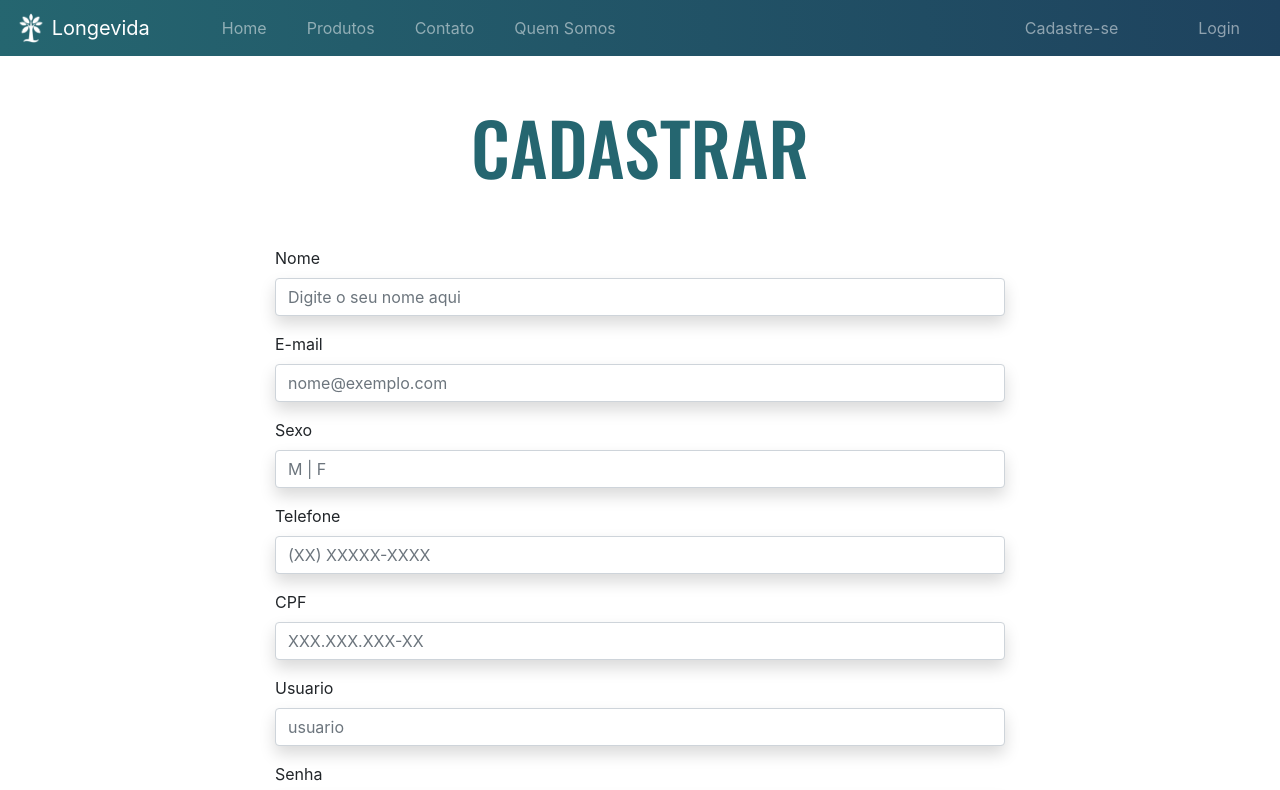
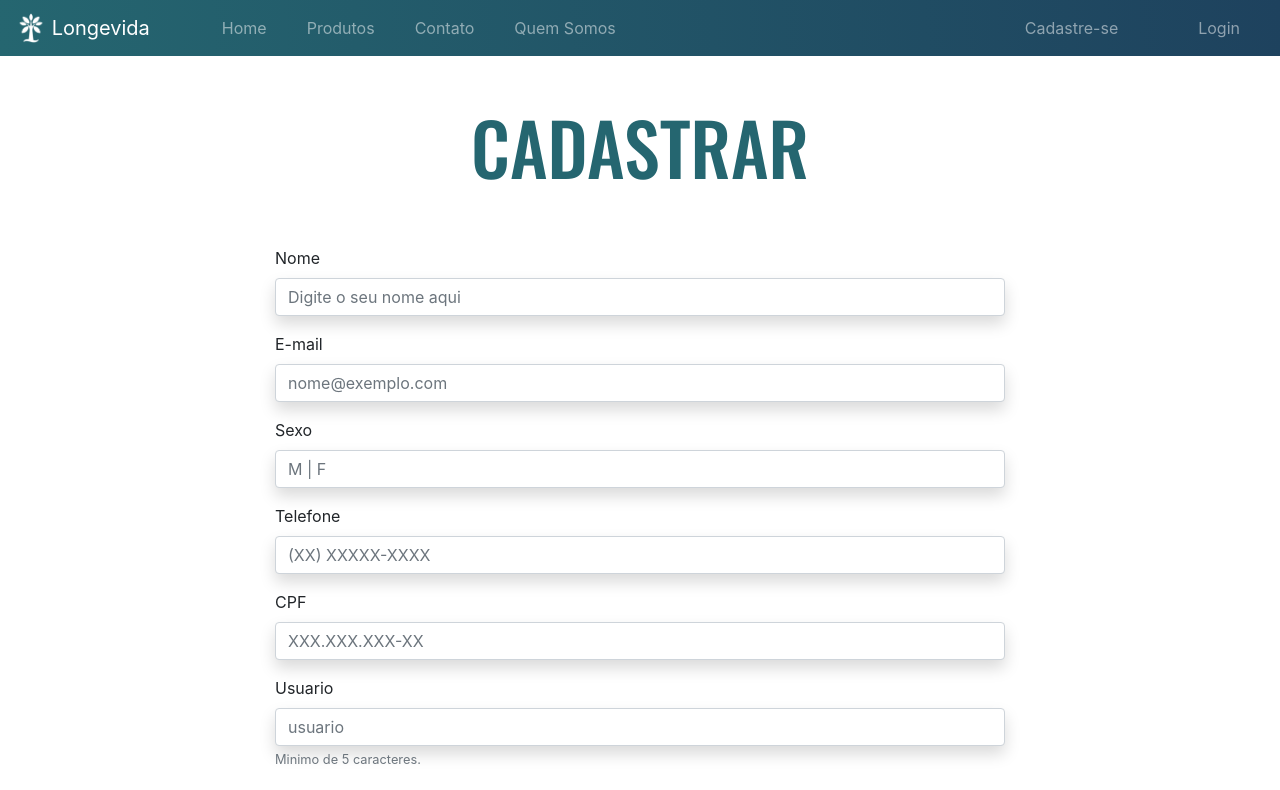
Before and after one commit to GustavoGodoy/LongeVida-Front-End, an Angular app in the folder Longevida/: page /cadastro in a window 1280 px wide. Shown: the top 790 px of the page. Built offline with nearby package versions, Linux system fonts and the light colour scheme; what ngx-order-pipe would draw is missing.

Commit message:
Pojeto Longevida | Front-End | Angular

```diff
--- a/Longevida/src/app/cadastro/cadastro.component.html
+++ b/Longevida/src/app/cadastro/cadastro.component.html
@@ -35,6 +35,7 @@
                 <div class="form-group">
                     <label for="usuario">Usuario</label>
                     <input type="text" class="form-control shadow" id="usuario" placeholder="usuario" [(ngModel)]='user.usuario'>
+                    <small id="emailHelp" class="form=text text-muted" >Minimo de 5 caracteres.</small>
                 </div>
 
 
```
